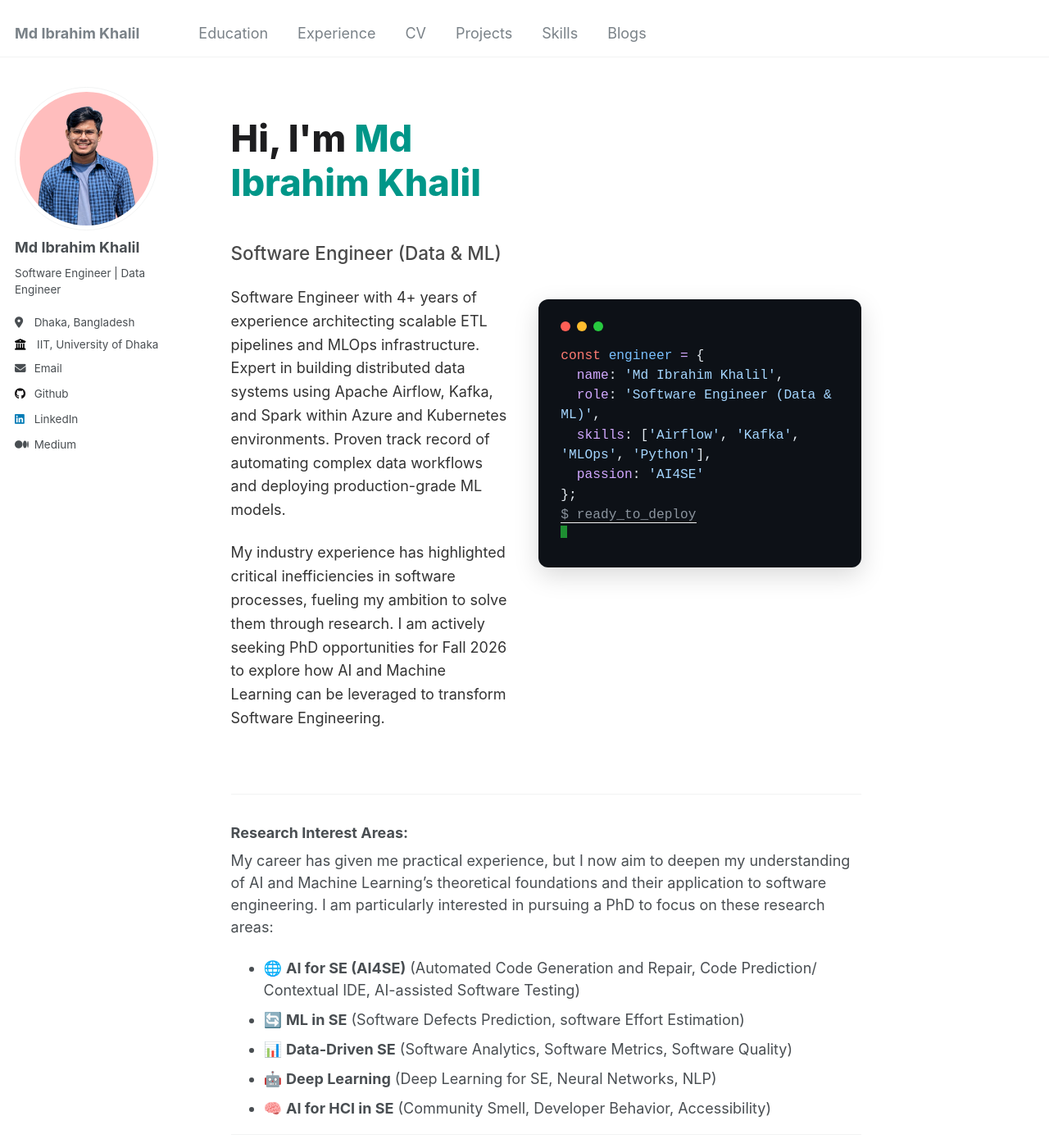
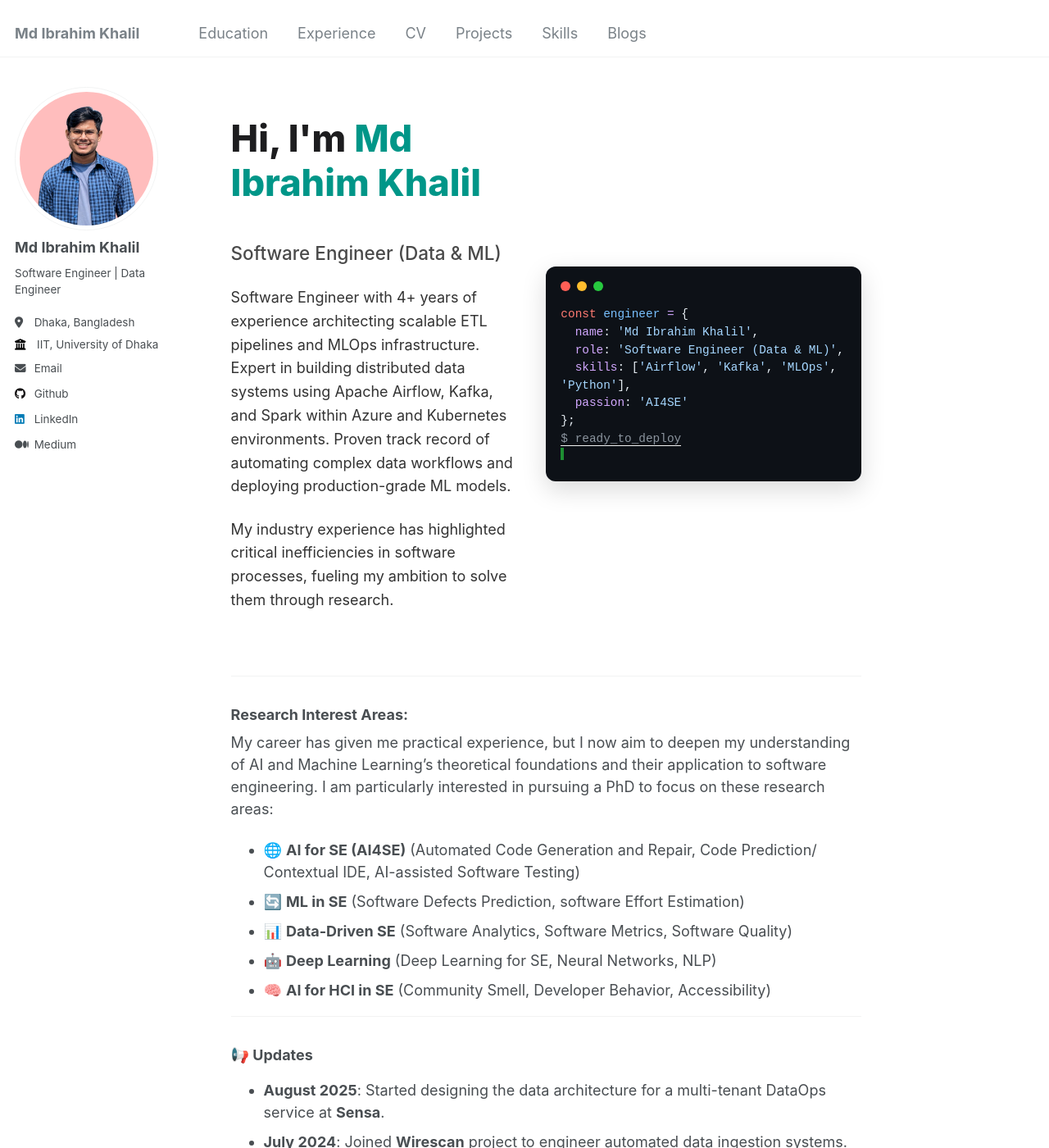
Before and after one commit to m-ibrahim-khalil/m-ibrahim-khalil.github.io, a Jekyll site: the page built from _pages/about.md, in a window 1280 px wide and 1400 px high. Shown: the whole window at 82% size. Built offline with Jekyll 4.4.1, drawn with Linux system fonts in a browser that asks for light colours; some of the changed lines change nothing that is shown.

Commit message:
feat: Refine about page styling by reducing padding, font size, and cursor width, and shorten the hero description.

```diff
--- a/_pages/about.md
+++ b/_pages/about.md
@@ -52,7 +52,7 @@
   min-width: 300px;
   background-color: #0d1117; /* Dark background */
   border-radius: 12px;
-  padding: 1.5rem;
+  padding: 1rem;
   box-shadow: 0 10px 30px rgba(0,0,0,0.15);
   font-family: 'Courier New', Courier, monospace;
   position: relative;
@@ -77,7 +77,7 @@
 
 .code-content {
   color: #e6edf3;
-  font-size: 0.9rem;
+  font-size: 0.8rem;
   line-height: 1.5;
 }
 
@@ -89,7 +89,7 @@
 .comment { color: #8b949e; }
 .cursor {
     display: inline-block;
-    width: 8px;
+    width: 4px;
     height: 15px;
     background-color: #27c93f;
     animation: blink 1s infinite;
@@ -115,7 +115,7 @@
       Software Engineer with 4+ years of experience architecting scalable ETL pipelines and MLOps infrastructure. Expert in building distributed data systems using Apache Airflow, Kafka, and Spark within Azure and Kubernetes environments. Proven track record of automating complex data workflows and deploying production-grade ML models.
     </p>
     <p class="hero-description">
-      My industry experience has highlighted critical inefficiencies in software processes, fueling my ambition to solve them through research. I am actively seeking PhD opportunities for Fall 2026 to explore how AI and Machine Learning can be leveraged to transform Software Engineering.
+      My industry experience has highlighted critical inefficiencies in software processes, fueling my ambition to solve them through research.
     </p>
   </div>
 
```
